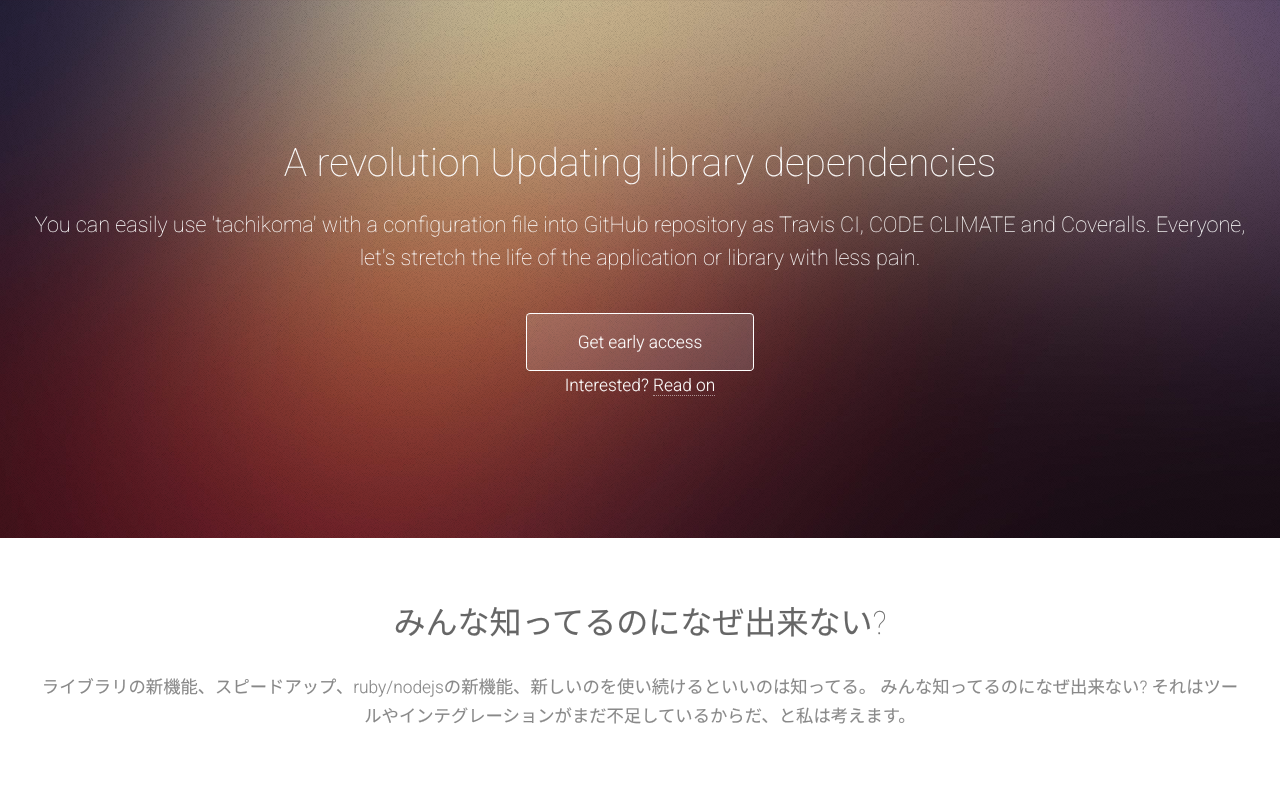
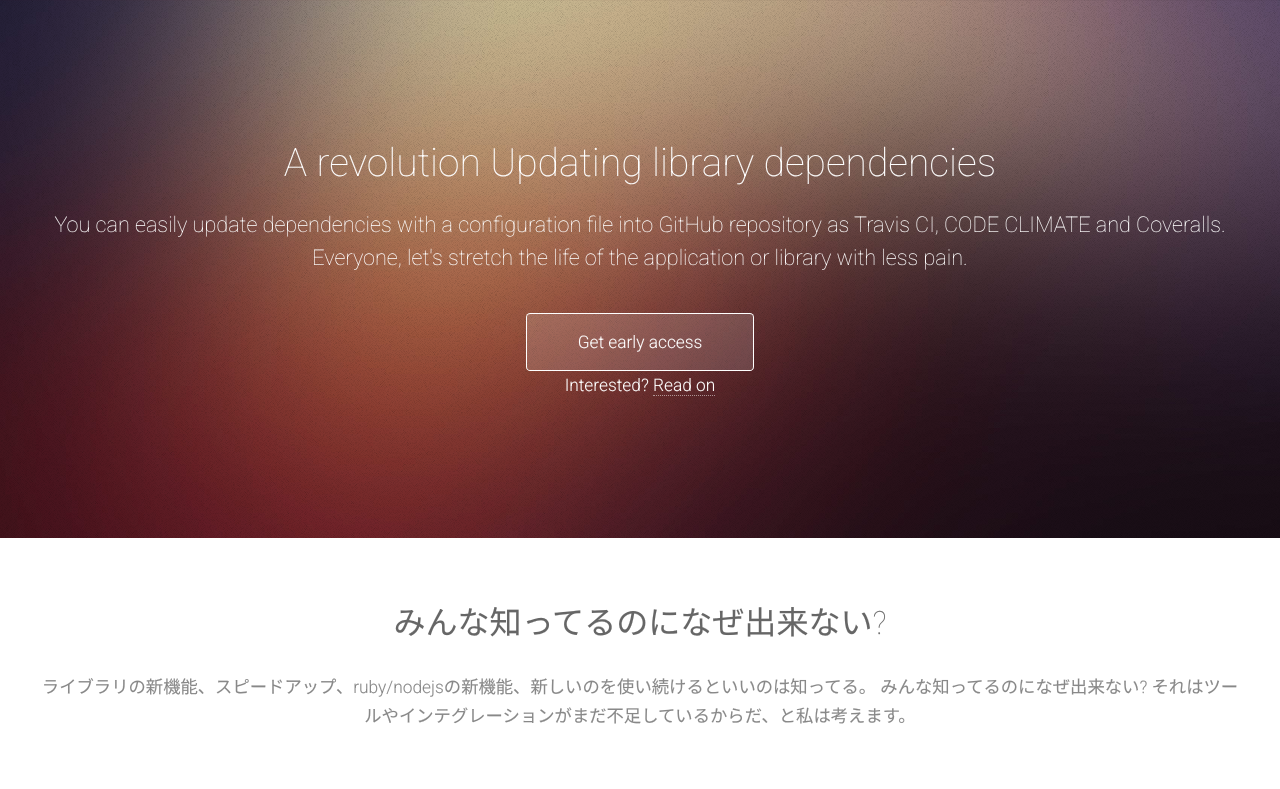
Before and after one commit to tachikomaio/maguro.tachikoma.io, a plain HTML site: page index.html in a window 1280 px wide. Shown: the top 789 px of the page. Drawn offline with Linux system fonts and the light colour scheme.

Commit message:
Update sentence

```diff
--- a/index.html
+++ b/index.html
@@ -22,7 +22,7 @@
     <header>
       <h1>A revolution Updating library dependencies</h1>
       <p>
-        You can easily use 'tachikoma' with a configuration file into GitHub repository as Travis CI, CODE CLIMATE and Coveralls.
+        You can easily update dependencies with a configuration file into GitHub repository as Travis CI, CODE CLIMATE and Coveralls.
         Everyone, let's stretch the life of the application or library with less pain.
       </p>
     </header>
```
